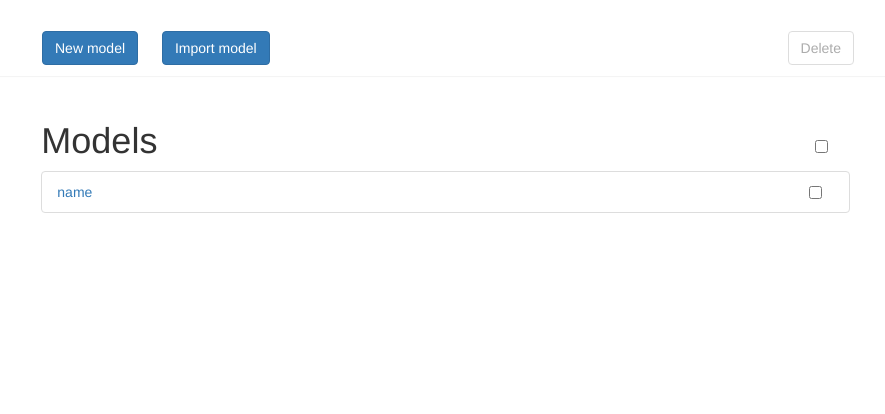
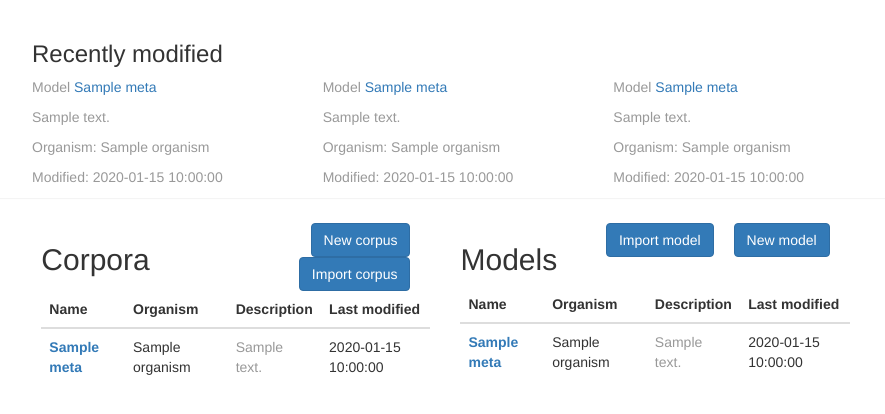
Before and after one commit to Kappa-Dev/KAMIStudio, a Python web app: template kamistudio/home/templates/index.html in a window 1280 px wide. Shown: the part 91-505 px from the top of the page, without its empty margins (187-1072 px from the left). Run offline with Jinja, Linux system fonts and the light colour scheme; the template is opened without the code that fills it: most values are stand-ins (such as "Sample title", 1, 10 or a date in 2020); some libraries are stand-ins or nearby versions.

Commit message:
Updated index.html

```diff
--- a/kamistudio/home/templates/index.html
+++ b/kamistudio/home/templates/index.html
@@ -1,29 +1,128 @@
 {% extends "base.html" %}
 
 {% block panel_buttons %}
-    <a href="{{ url_for('home.new_model') }}" class="btn btn-primary btn-md panel-button">New model</a>
-    <a href="{{ url_for('home.import_model') }}" class="btn btn-primary btn-md panel-button">Import model</a>
-    <a class="btn btn-default btn-md panel-button panel-button-right disabled" id="delete-models">Delete</a>
+   <h3>Recently modified</h3>
+   <div class="row">
+    {%for i in range(0, 3)%}
+      <div class="col-md-4">
+        {% if recent[i] %}
+          {% if recent[i][1] == "corpus" %}
+            <div class="highlighted-item">
+              <p class="highighted-item-brand">Corpus <a href="{{ url_for('corpus.corpus_view', corpus_id=recent[i][0]['id']) }}">{{ recent[i][0]["meta_data"]["name"] }} </a></p>
+              <p>{{ recent[i][0]["meta_data"]["desc"] }}</p>
+              <p>Organism: {{ recent[i][0]["meta_data"]["organism"] }}</p><p>Modified: {{ recent[i][0]["last_modified"] }}</p>
+            </div>
+          {% else %}
+             <div class="highlighted-item instance">
+               <p class="highighted-item-brand">Model <a class="instantiation-link" href="{{ url_for('model.model_view', model_id=recent[i][0]['id']) }}">{{ recent[i][0]["meta_data"]["name"] }} </a></p>
+               <p>{{ recent[i][0]["meta_data"]["desc"] }}</p>
+               <p>Organism: {{ recent[i][0]["meta_data"]["organism"] }}</p>
+               <p>Modified: {{ recent[i][0]["last_modified"] }}</p>
+             </div>
+          {% endif %}
+
+        {% endif %}
+       </div>
+    {% endfor%}
+  </div>
 {% endblock %}
 
 {% block tabs %}
-	<h1>Models{% if models|length > 0%}<div class="all-models-checkbox"><input type="checkbox" id="all-models-selection"/></div>{% endif %}</h1>
-    {% if models.keys()|length > 0 %}
-<!--       	<ul class="nav nav-tabs">
-    	  	{% for h_id in models.keys() %}
-        	    <li class="list-group-item"><a href="model/{{ h_id }}">{{ h_id }}</a></li>
-	      	{% endfor %}
-		</ul> -->
+  <div class="row">
+    <div class="col-md-6">
+      <div class="home-collection">
+        <div class="row">
+          <div class="col-md-4">
+            <h2 class="collection-brand">Corpora</h2>
+          </div>
+          <div class="col-md-8">
+            <div class="collection-buttons">
+              <a href="{{ url_for('home.new_corpus') }}" class="btn btn-primary btn-md panel-button-right">New corpus</a>
+              <a href="{{ url_for('home.import_corpus') }}" class="btn btn-primary btn-md panel-button-right">Import corpus</a>
+            </div>
+          </div>
+        </div>
+        <!-- <a class="btn btn-default btn-md panel-button panel-button-right disabled" id="delete-models">Delete</a> -->
+          <div class="table-responsive">
+            <table class="table">
+            <thead>
+              <tr>
+                <th scope="col">Name</th>
+                <th scope="col">Organism</th>
+                <th scope="col">Description</th>
+                <th scope="col">Last modified</th>
+              </tr>
+            </thead>
+            {% if corpora|length > 0 %}
+              <tbody>
+                {% for corpus in corpora %}
+                <tr>
+                  <th scope="row">
+                    <a href="{{ url_for('corpus.corpus_view', corpus_id=corpus['id']) }}">
+                      {{ corpus["meta_data"]["name"] }}
+                    </a>
+                  </th>
+                  <td>{{ corpus["meta_data"]["organism"] }}</td>
+                  <td><p class="faded">{{ corpus["meta_data"]["desc"] }}</p></td>
+                  <td>{{ corpus["last_modified"] }}</td>
+                </tr>
+                {% endfor %}
+              </tbody>
+            {% else %}
+              <p>No corpora</p>
+            {% endif %}
+          </table>
+        </div>
+      </div>
+    </div>
 
-      <ul class="list-group models">
-	      {% for h_id in models.keys() %}
-	            <li class="list-group-item model" id="{{ h_id }}"><a href="{{ url_for('model.model_view', model_id=h_id) }}">{{ h_id }}</a><div class="model-checkbox"><input type="checkbox" class="model-selection" id="{{ h_id }}"></div></li>
-	      {% endfor %}
-      </ul>
-      <p id="empty_ul" class="hidden">No models</p>
-    {% else %}
-      <p>No models</p>
-    {% endif %}
+    <div class="col-md-6">
+      <div class="home-collection">
+      	<div class="row">
+          <div class="col-md-4">
+            <h2 class="collection-brand">Models</h2>
+          </div>
+          <div class="col-md-8">
+            <div class="collection-buttons">
+              <a href="{{ url_for('home.new_model') }}" class="btn btn-primary btn-md panel-button-right instantiation">New model</a>
+              <a href="{{ url_for('home.import_model') }}" class="btn btn-primary btn-md panel-button-right instantiation">Import model</a>
+            </div>
+          </div>
+        </div>
+        <!-- <a class="btn btn-default btn-md panel-button panel-button-right disabled" id="delete-models">Delete</a> -->
+          <div class="table-responsive">
+            <table class="table">
+            <thead>
+              <tr>
+                <th scope="col">Name</th>
+                <th scope="col">Organism</th>
+                <th scope="col">Description</th>
+                <th scope="col">Last modified</th>
+              </tr>
+            </thead>
+            {% if models|length > 0 %}
+              <tbody>
+                {% for model in models %}
+                <tr>
+                  <th scope="row">
+                    <a class="instantiation-link" href="{{ url_for('model.model_view', model_id=model['id']) }}">
+                      {{ model["meta_data"]["name"] }}
+                    </a>
+                  </th>
+                  <td>{{ model["meta_data"]["organism"] }}</td>
+                  <td><p class="faded">{{ model["meta_data"]["desc"] }}</p></td>
+                  <td>{{ model["last_modified"] }}</td>
+                </tr>
+                {% endfor %}
+              </tbody>
+            {% else %}
+              <p>No models</p>
+            {% endif %}
+          </table>
+        </div>
+      </div>
+    </div>
+  </div>
 {% endblock %}
 
 {% block custom_scripts %}
```
